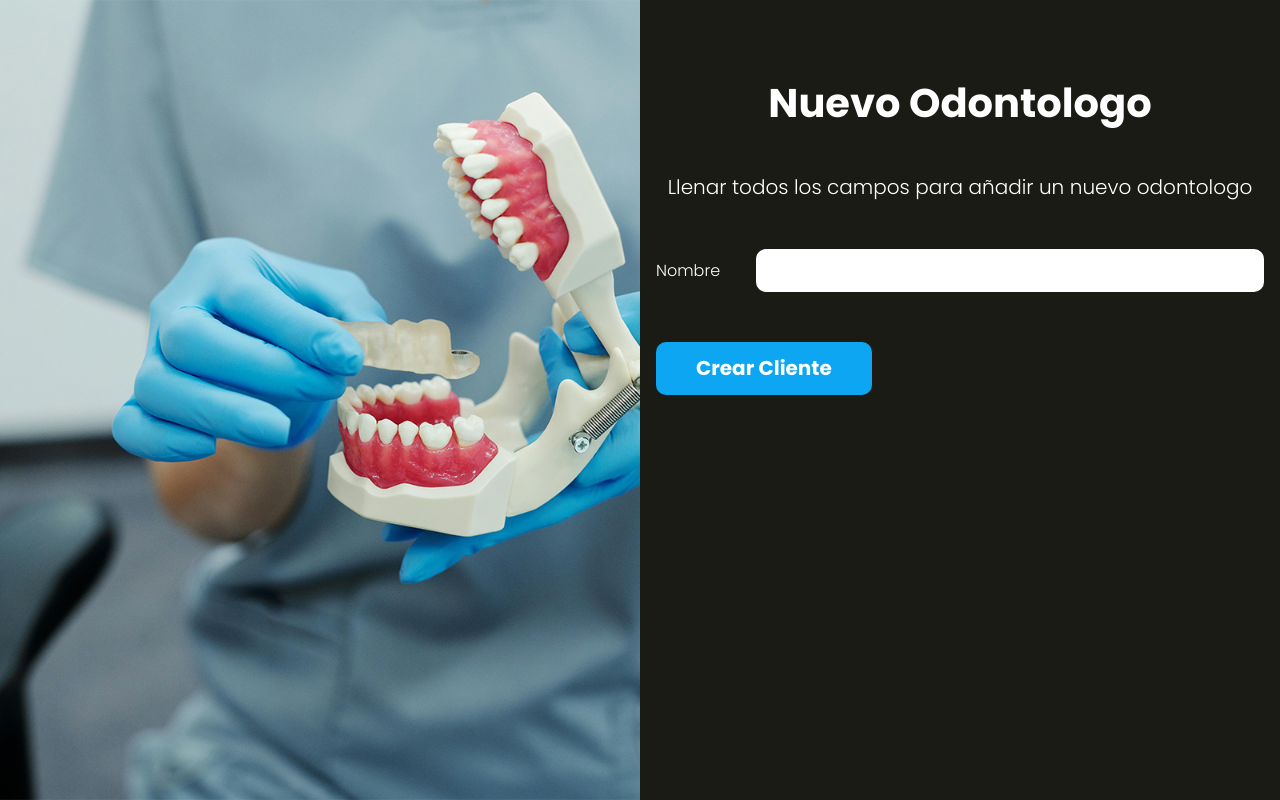
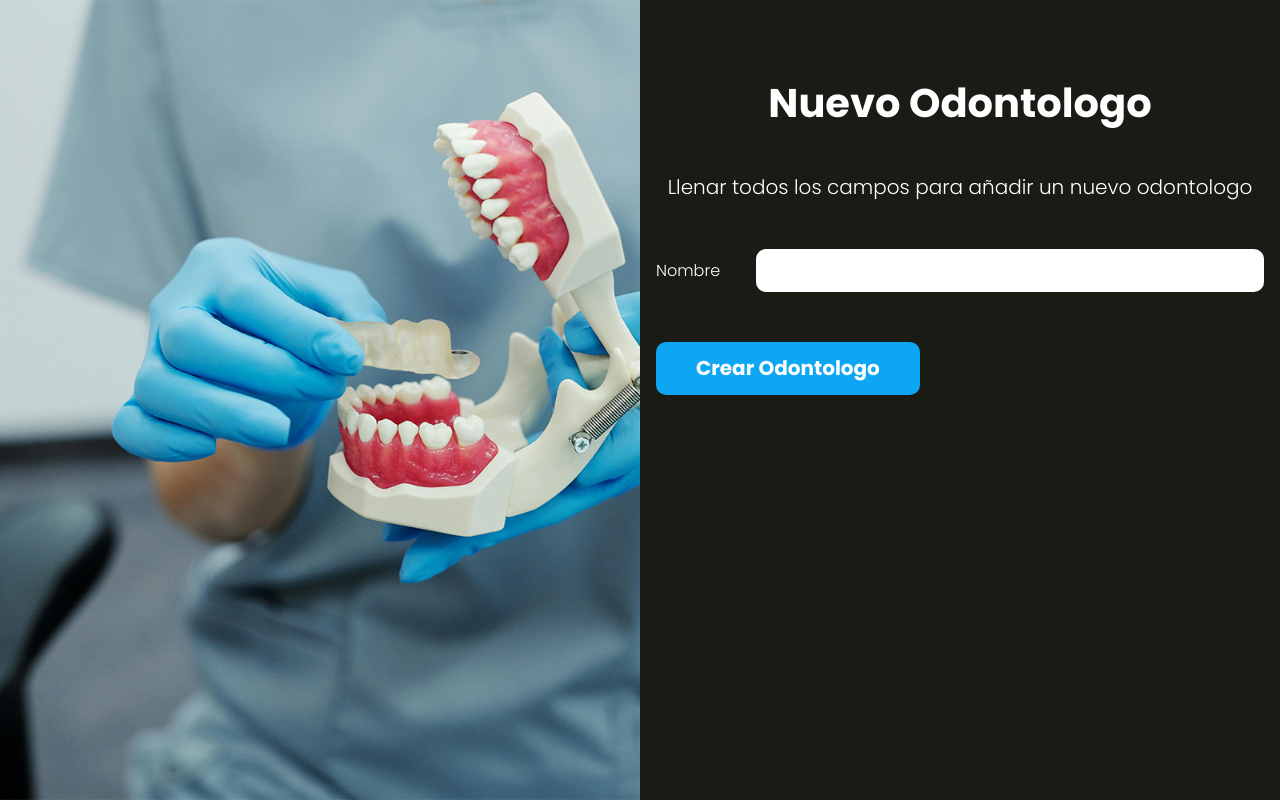
Before and after one commit to Edwin1406/appsalon, a PHP site: page /admin/servicios/odontologo in a window 1280 px wide. Run offline with PHP 8.4, Linux system fonts and the light colour scheme; the visitor is signed in with stand-in values (Sample User, id 1); data that the repository does not hold is empty; some libraries are stand-ins or nearby versions.

Commit message:
Update odontologo.php

```diff
--- a/views/servicios/odontologo.php
+++ b/views/servicios/odontologo.php
@@ -20,12 +20,12 @@ include_once __DIR__. '/../templates/alertas.php';
             id="nombre"
             placeholder="Tu Nombre"
             name="nombre"
-            value=" <?php echo s($cliente->nombre); ?>"
+            value=" <?php echo s($odontologo->nombre); ?>"
         />
     </div>
 
 
 
-    <input type="submit" value="Crear Cliente" class="boton boton-verde">
+    <input type="submit" value="Crear Odontologo" class="boton boton-verde">
 
 </form>
```
